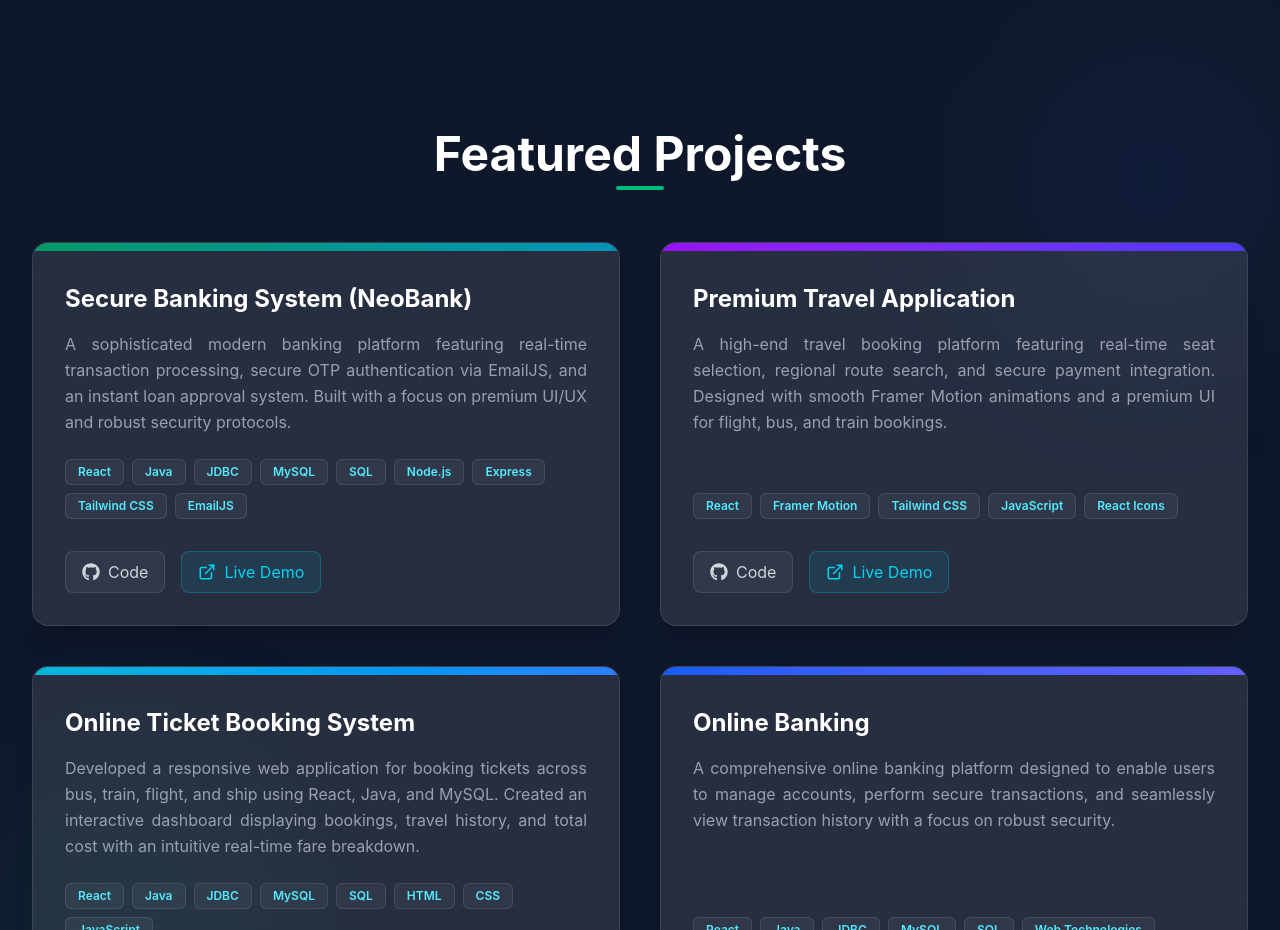
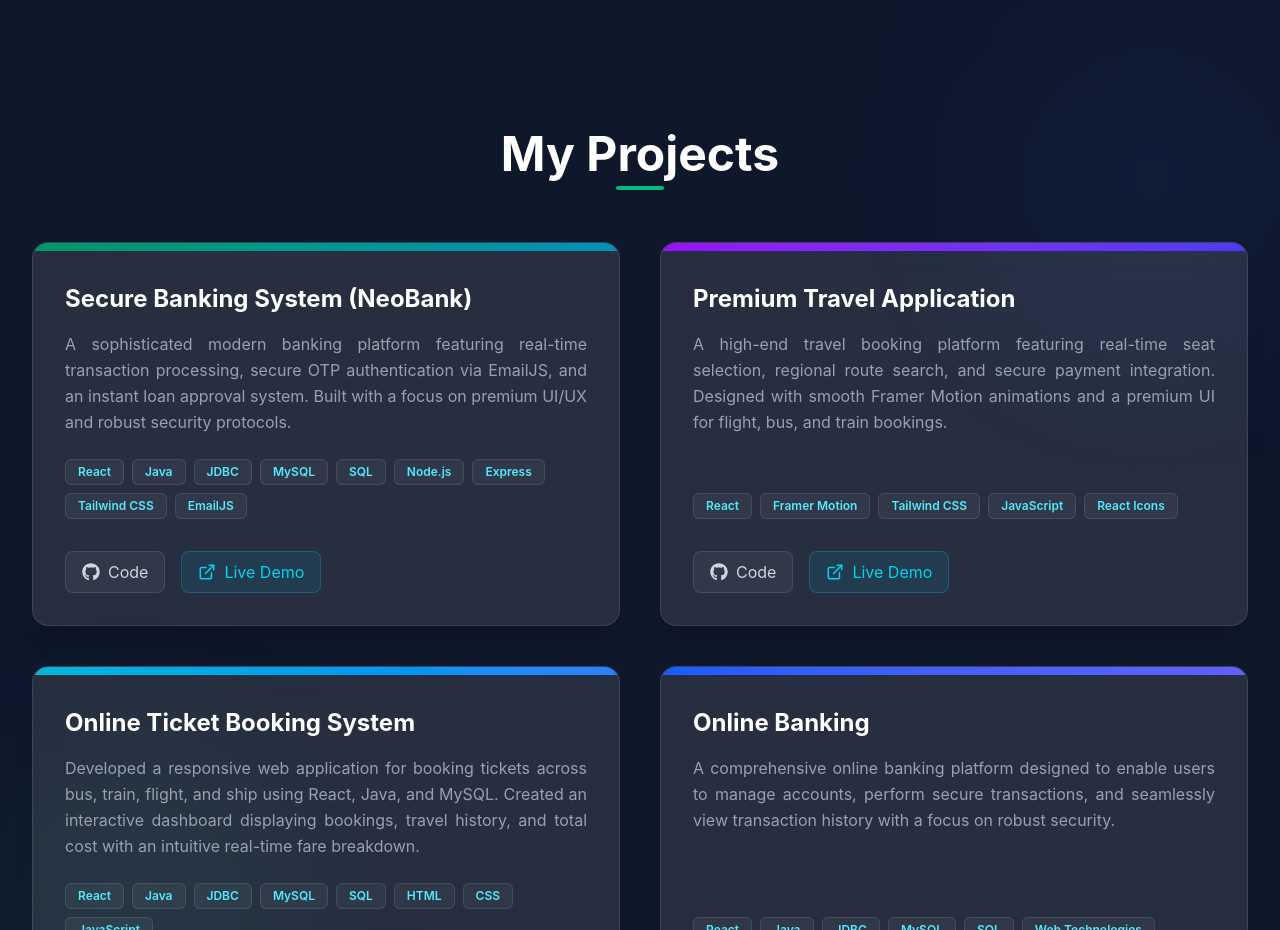
Before and after one commit to sridhar56556/My_Portfolio, a React (Vite) app: page / in a window 1280 px wide. Shown: the part 2420-3350 px from the top of the page. Built offline with nearby package versions, Linux system fonts and the light colour scheme.

Commit message:
Final rename of Featured Projects to My Projects

```diff
--- a/src/components/Projects.jsx
+++ b/src/components/Projects.jsx
@@ -63,7 +63,7 @@ const Projects = () => {
       <div className="max-w-7xl mx-auto px-4 sm:px-6 lg:px-8">
         <div className="text-center mb-16">
           <h2 className="text-3xl md:text-5xl font-bold text-white inline-block relative">
-            Featured Projects
+            My Projects
             <div className="absolute -bottom-3 left-1/2 transform -translate-x-1/2 w-12 h-1 bg-emerald-500 rounded-full"></div>
           </h2>
         </div>
```
